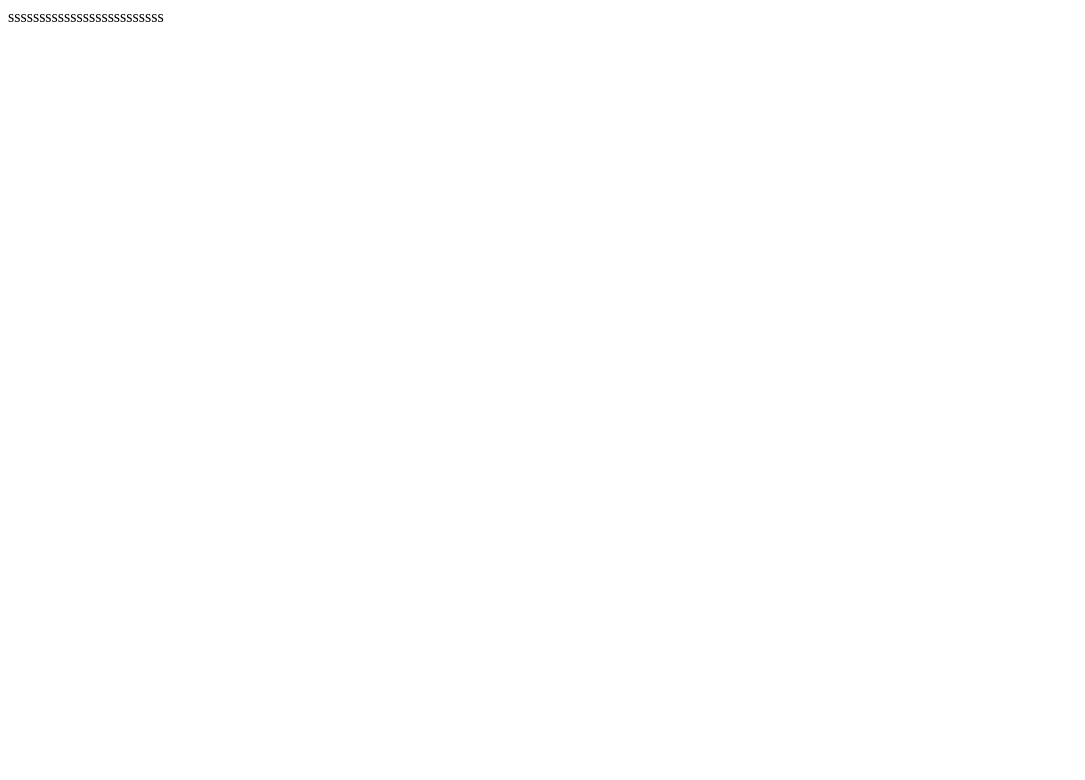
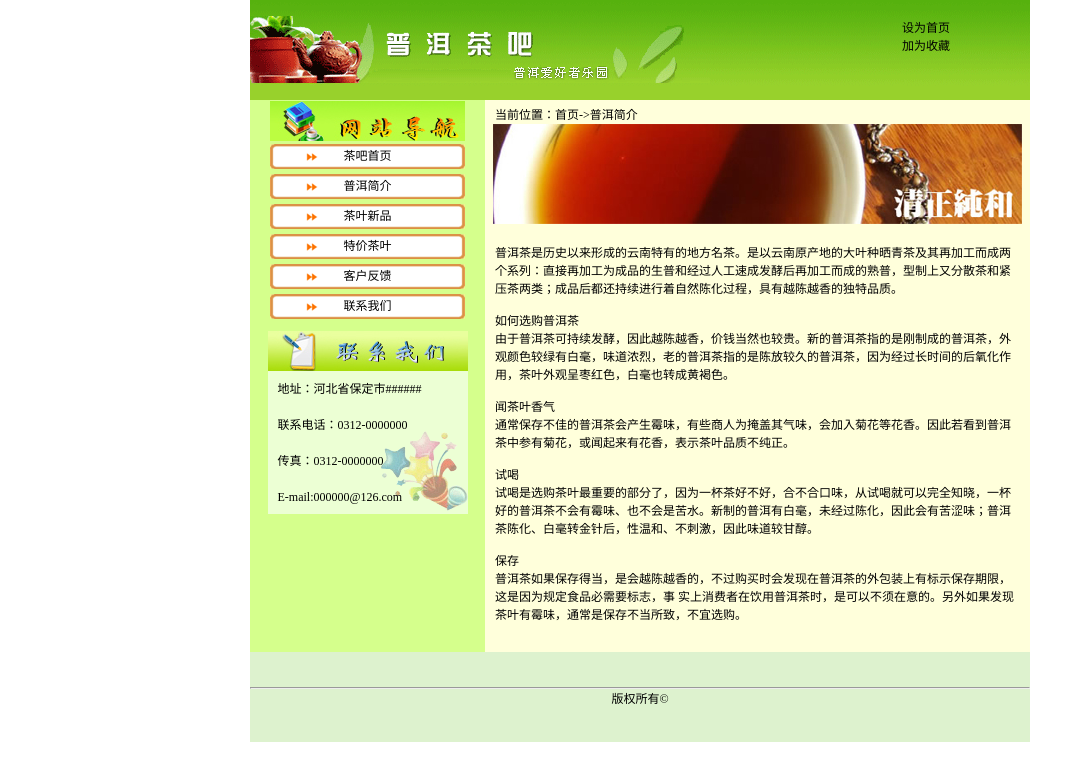
Before and after one commit to 123zcz/test, a plain HTML site: page index.html in a window 1280 px wide. Shown: the whole page, without its empty margins (0-1085 px from the left). Drawn offline with Linux system fonts and the light colour scheme.

Commit message:
添加网页

```diff
--- a/index.html
+++ b/index.html
@@ -2,9 +2,165 @@
 <html lang="en">
 <head>
 	<meta charset="UTF-8">
-	<title>Document</title>
+	<title>	茶吧</title>
+	<style>
+		body,h1,h2,h3,p,ul,hr{
+			margin:0;
+			padding: 0;
+			color: 	#000;
+			font-size: 12px;
+			font-family: 宋体；
+		}
+		h1,h2,h3{
+			font-weight: normal;
+		}
+		ul{
+			list-style: none;
+		}
+		a{
+			color: #000;
+			text-decoration:none;
+
+		}
+		.clearfix::after{
+			content: '';
+			display: block;
+			clear: 	both;
+		}
+		.gwidth{
+			width:780px;
+			margin:0 auto;
+		}
+		.fl{
+			float: 	left;
+		}
+		.fr{
+			float: 	right;
+		}
+		.hidtxt{
+			text-indent: 100%;
+			white-space: nowrap;
+			overflow: hidden;
+		}
+		#header{
+			background: url('images/bg1.gif');
+			height: 100px;
+		}
+		#header ul{
+			float: right;
+			padding-right: 80px;
+		}
+		#content{
+			background: #D5FF8C;
+		}
+		#side{
+			width:235px;
+		}
+		.one h2{
+			background: url('images/dg.jpg');
+			width: 195px;
+			margin:0 auto;
+			height: 40px;
+			margin-top: 1px;
+
+		}
+		.one li{
+			width: 195px;
+			height: 30px;
+			margin:0 auto;
+			line-height:30px;
+			text-align: center;
+			background: url('images/ai.gif');
+		}
+		.two h2{
+			width: 200px;
+			height: 40px;
+			margin:0 auto;
+			margin-top: 10px;
+			background:url('images/lx.jpg');
+		}
+		.two ul{
+			width: 200px;
+			height: 143px;
+			margin:0 auto;
+			background: url('images/bg2.gif');
+		}
+		.two li{
+			padding-left: 10px;
+			line-height: 36px;
+		}
+		#main{
+			width: 525px;
+			padding: 5px 10px 15px;
+			background:#FFFFDB url('images/infoqz.jpg') no-repeat center 24px;
+		}
+		#main h2{
+			padding-bottom: 120px;
+		}
+		#main p {
+			text-align: 1em;
+			padding-bottom: 14px;
+		}
+		#footer{
+			/* height: 100px;
+			line-height: 100px; */
+			padding: 35px 0;
+			text-align: center;
+			background:#DDF2CE;
+
+		}
+
+	</style>
 </head>
 <body>
-	<div>sssssssssssssssssssssssss</div>
+	<div id="header" class="gwidth">
+		<h1 class="hidtxt">普洱茶吧——普洱爱好者乐园</h1>
+		<ul>
+			<li><a href="#">设为首页</a></li>
+			<li><a href="#">加为收藏</a></li>
+		</ul>
+	</div>
+	<div id="content"  class="clearfix gwidth">
+		<div id="side" class="fl">
+			<div class="one">
+				<h2 class="hidtxt">网站导航</h2>
+				<ul>
+					<li>茶吧首页</li>
+					<li>普洱简介</li>
+					<li>茶叶新品</li>
+					<li>特价茶叶</li>
+					<li>客户反馈</li>
+					<li>联系我们</li>
+				</ul>
+			</div>
+			<div class="two">
+				<h2 class="hidtxt">联系我们</h2>
+				    <ul>
+				    	<li><a href="#">地址：河北省保定市######</a></li>
+				    	<li><a href="#">联系电话：0312-0000000</a></li>
+				    	<li><a href="#">传真：0312-0000000</a></li>
+				    	<li><a href="#">E-mail:000000@126.com</a></li>
+				    </ul>
+			</div>
+		</div>
+		    <div id="main" class="fr">
+		    	<h2>当前位置：<a href="#">首页</a>->普洱简介</h2>
+		    	<p>普洱茶是历史以来形成的云南特有的地方名茶。是以云南原产地的大叶种晒青茶及其再加工而成两个系列：直接再加工为成品的生普和经过人工速成发酵后再加工而成的熟普，型制上又分散茶和紧压茶两类；成品后都还持续进行着自然陈化过程，具有越陈越香的独特品质。</p>
+		    	<h3>如何选购普洱茶</h3>
+		    	<p>由于普洱茶可持续发酵，因此越陈越香，价钱当然也较贵。新的普洱茶指的是刚制成的普洱茶，外观颜色较绿有白毫，味道浓烈，老的普洱茶指的是陈放较久的普洱茶，因为经过长时间的后氧化作用，茶叶外观呈枣红色，白毫也转成黄褐色。</p>
+		    	<h3>闻茶叶香气</h3>
+		    	<p>通常保存不佳的普洱茶会产生霉味，有些商人为掩盖其气味，会加入菊花等花香。因此若看到普洱茶中参有菊花，或闻起来有花香，表示茶叶品质不纯正。</p>
+		    	<h3>试喝</h3>
+		    	<p>试喝是选购茶叶最重要的部分了，因为一杯茶好不好，合不合口味，从试喝就可以完全知晓，一杯好的普洱茶不会有霉味、也不会是苦水。新制的普洱有白毫，未经过陈化，因此会有苦涩味；普洱茶陈化、白毫转金针后，性温和、不刺激，因此味道较甘醇。</p>
+		    	<h3>保存</h3>
+		    	<p>普洱茶如果保存得当，是会越陈越香的，不过购买时会发现在普洱茶的外包装上有标示保存期限，这是因为规定食品必需要标志，事
+		    	实上消费者在饮用普洱茶时，是可以不须在意的。另外如果发现茶叶有霉味，通常是保存不当所致，不宜选购。</p>
+
+		    </div>
+	</div>
+   <div id="footer" class="gwidth">
+   	 <hr>
+   	 <div>版权所有&copy</div>
+   </div>
 </body>
 </html>
```
Also changed, not shown: images/ai.gif (added), images/bg1.gif (added), images/bg2.gif (added), images/dg.jpg (added), images/infoqz.jpg (added), images/lx.jpg (added).
